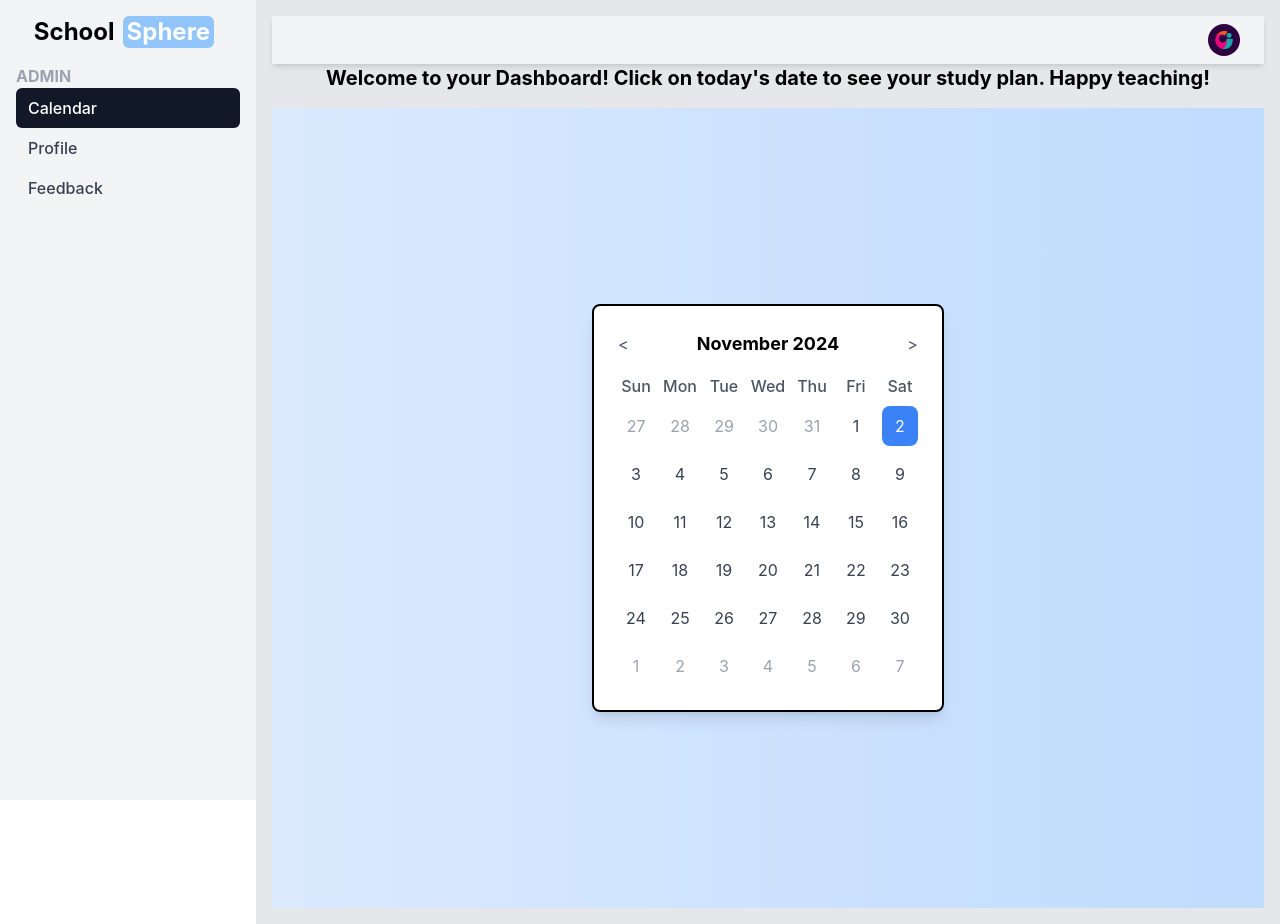
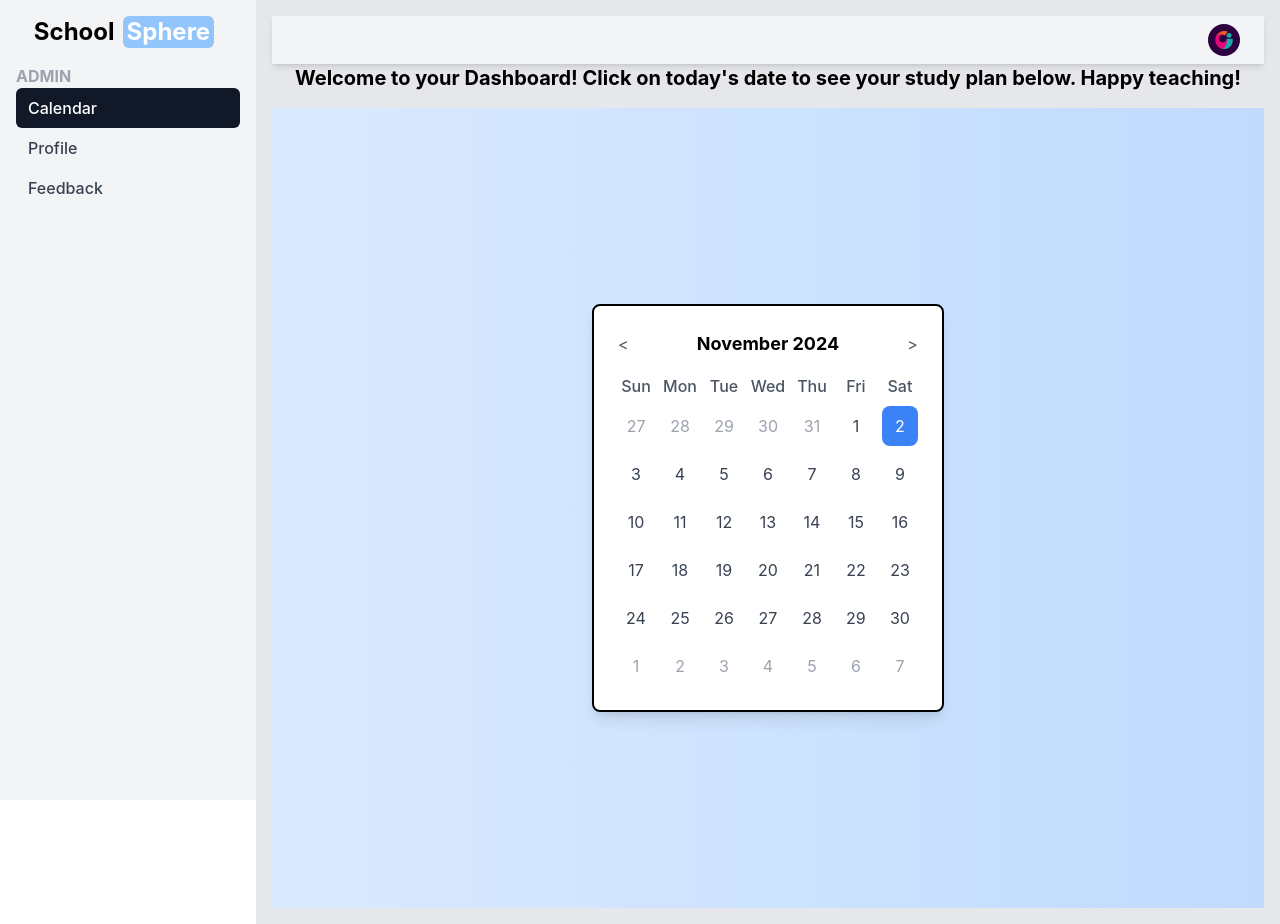
Before and after one commit to cfgcolumbus24/Team-4, a React (Create React App) app in the folder project/: page /dashboard in a window 1280 px wide. Built offline with nearby package versions, Linux system fonts and the light colour scheme.

Commit message:
Added 'below'

```diff
--- a/project/src/dashboard.js
+++ b/project/src/dashboard.js
@@ -226,7 +226,7 @@ const Dashboard = () => {
     if (activeTab === 'calendar') {
       return (
         <>
-          <h3 className="text-xl font-bold mb-4 text-center">Welcome to your Dashboard! Click on today's date to see your study plan. Happy teaching!</h3> {/* Calendar title */}
+          <h3 className="text-xl font-bold mb-4 text-center">Welcome to your Dashboard! Click on today's date to see your study plan below. Happy teaching!</h3> {/* Calendar title */}
           <Calendar onDateClick={handleDateClick} /> {/* Full month calendar */}
           {selectedDate && lessonPlans[selectedDate] && (
             <div className="mt-4 p-4 bg-white rounded-md shadow-md">
```
